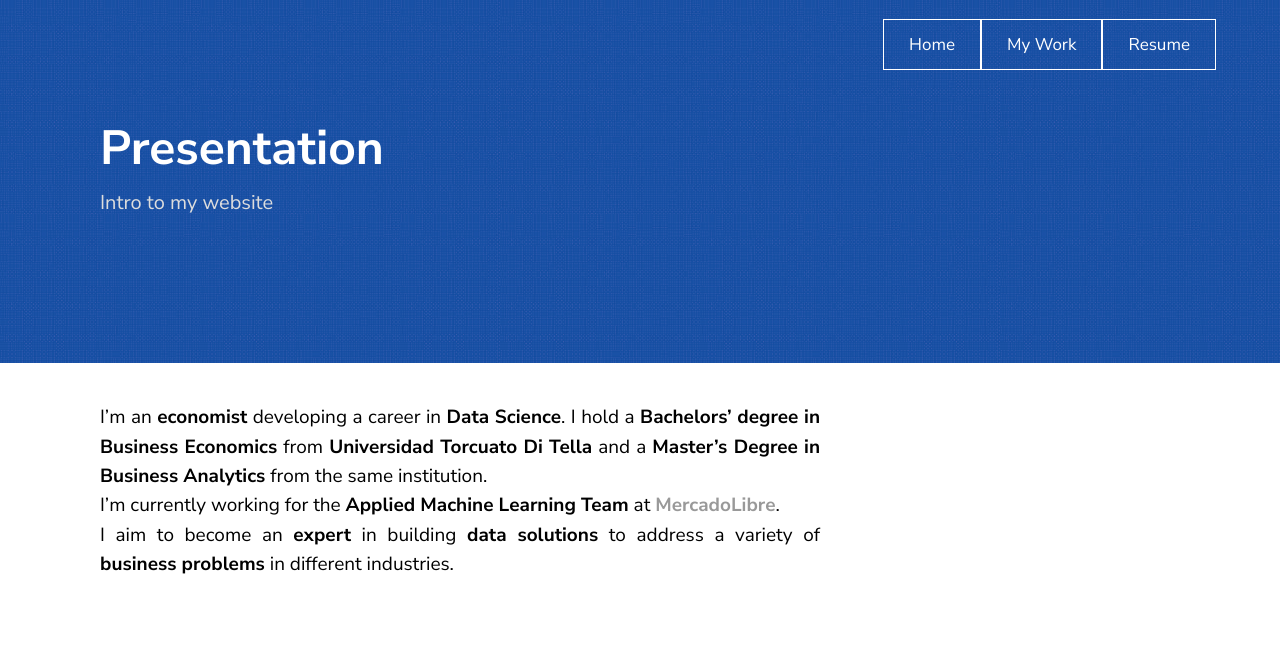
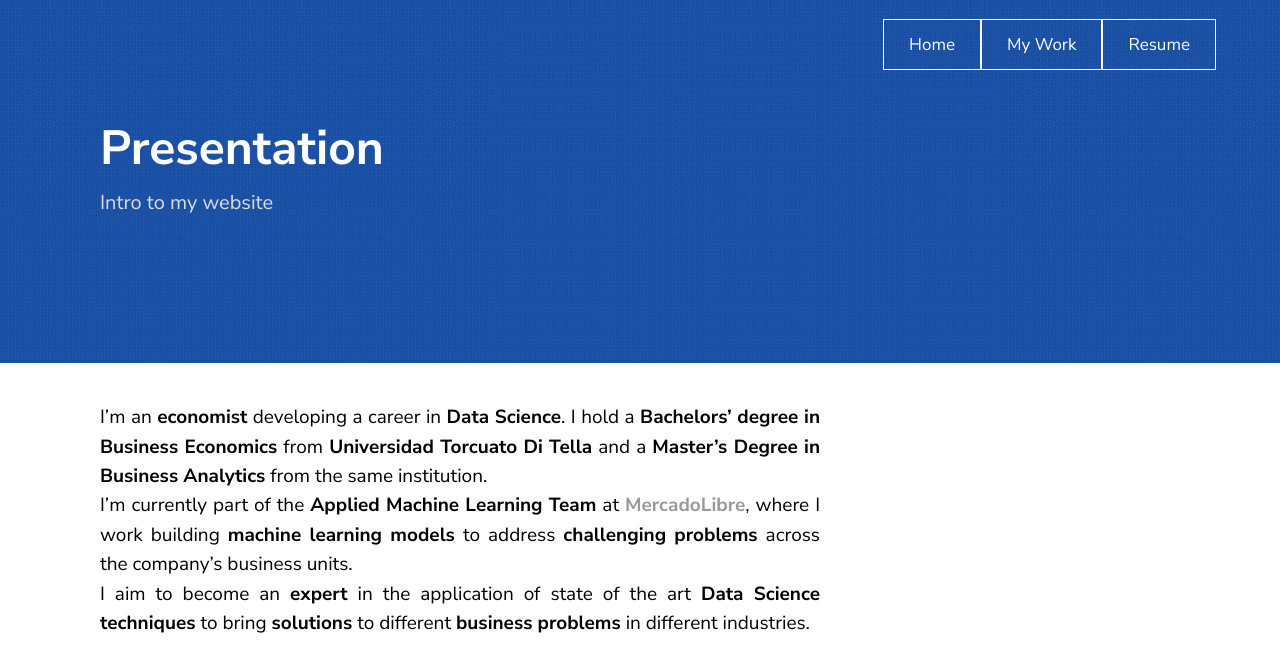
Before and after one commit to josedallavia/josedallavia.github.io, a Jekyll site: the page built from _posts/2019-06-30-presentation-post.markdown, in a window 1280 px wide. Shown: the top 672 px of the page. Built offline with Jekyll 4.4.1, drawn with Linux system fonts in a browser that asks for light colours.

Commit message:
updated presentation

```diff
--- a/_posts/2019-06-30-presentation-post.markdown
+++ b/_posts/2019-06-30-presentation-post.markdown
@@ -9,8 +9,11 @@ categories: Javascript NodeJS
 I'm an **economist** developing a career in **Data Science**.
 I hold a **Bachelors' degree in Business Economics** from **Universidad Torcuato Di Tella** and
 a **Master's Degree in Business Analytics** from the same institution.
-I'm currently working for the **Applied Machine Learning Team** at **[MercadoLibre](www.mercadolibre.com)**.
-I aim to become an **expert** in building **data solutions** to address a variety of **business problems** in different industries.
+I'm currently part of the **Applied Machine Learning Team** at **[MercadoLibre](www.mercadolibre.com)**,
+where I work building **machine learning models** to address **challenging problems**
+across the company's business units.
+I aim to become an **expert** in the application of state of the art **Data Science techniques**
+to bring **solutions** to different **business problems** in different industries.
 <style>
 body {
 text-align: justify}
```
